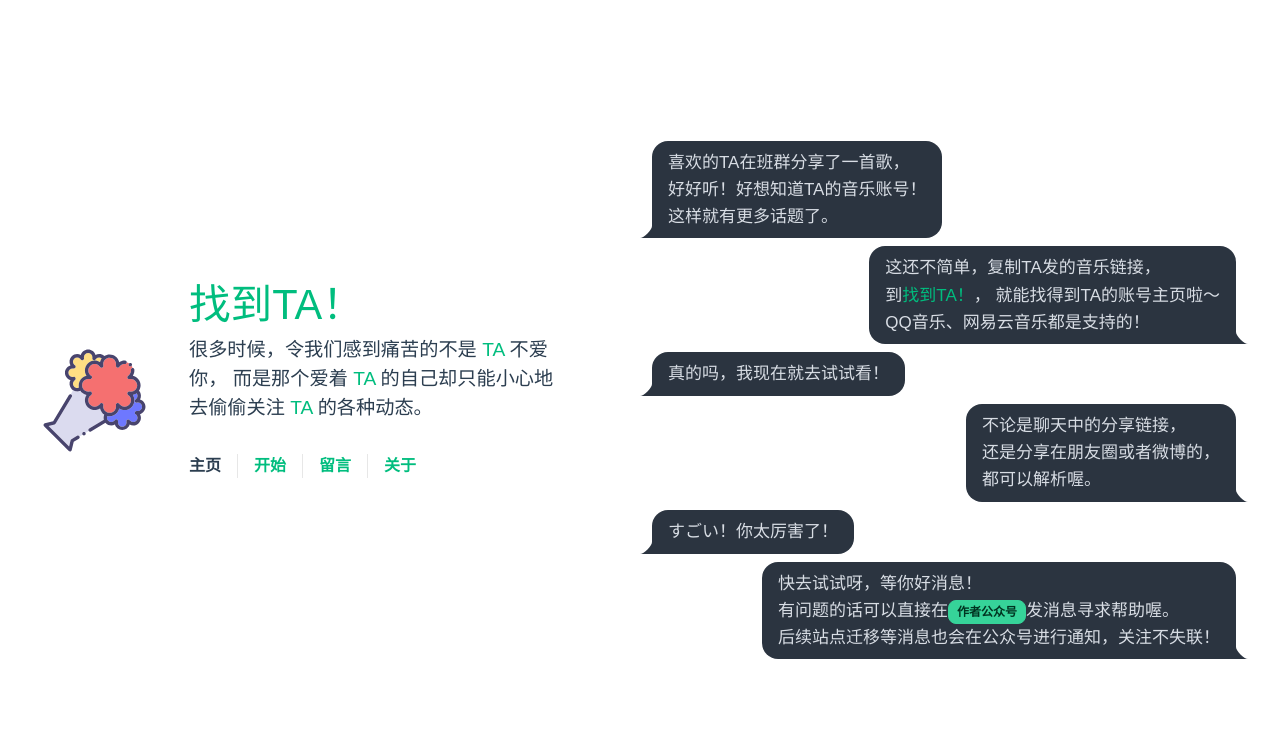
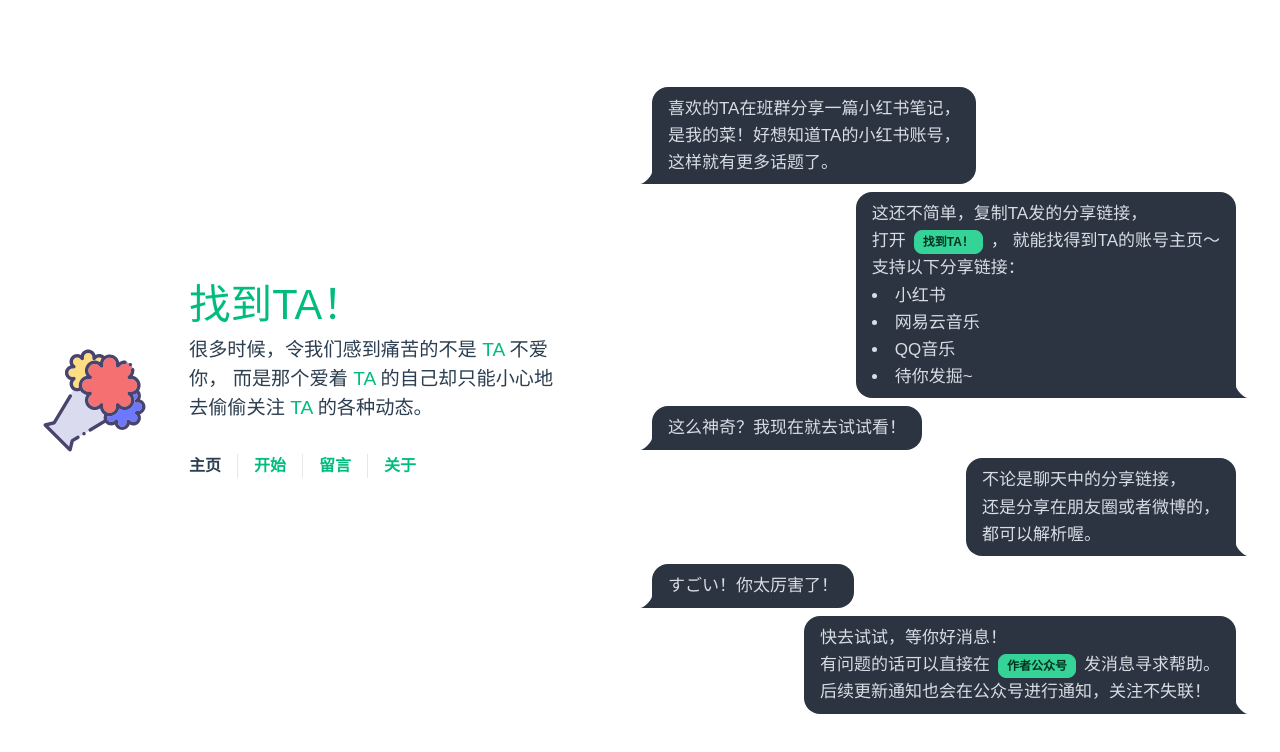
Before and after one commit to AllinProgram/find-somebody-frontend, a Vue app: page / in a window 1280 px wide. Shown: the top 752 px of the page. Built offline with nearby package versions, Linux system fonts and the light colour scheme; a web font is replaced by a local one.

Commit message:
增加小红书支持

```diff
--- a/src/App.vue
+++ b/src/App.vue
@@ -5,7 +5,7 @@ import HelloWorld from './components/HelloWorld.vue'
 
 <template>
   <header>
-    <img alt="Vue logo" class="logo" src="@/assets/logo.svg" width="125" height="125" />
+    <img alt="findsomebody logo" class="logo" src="@/assets/logo.svg" width="125" height="125" />
 
     <div class="wrapper">
       <HelloWorld msg="找到TA！" />
--- a/src/views/AboutView.vue
+++ b/src/views/AboutView.vue
@@ -63,8 +63,8 @@
                 实际上，为了应对我那糟糕的工作，我已经喝了太多咖啡 ☕️。<br>
                 你可以将这笔钱用在更需要它的地方 💰。<br>
                 无论你是学生还是已经开始工作，<br>
-                都可以尝试多购买书籍来提升自己 📚。<br>
-                希望我们都能过上充实的生活 👍💪。
+                都可以尝试多购买书籍并阅读以提升自己 📚。<br>
+                希望我们都能过上充实的生活 👍💪！
               </p>
               <div class="modal-action">
                 <label for="my_modal_7" class="btn">Close</label>
--- a/src/views/CommentView.vue
+++ b/src/views/CommentView.vue
@@ -1,5 +1,5 @@
 <template>
-  <div class="flex flex-col justify-center">
+  <div class="flex flex-col justify-center my-4">
     <div>
       <h1 class="card-title">“{{ hitokoto }}”</h1>
       <div class="card-actions justify-end">
--- a/src/views/ExecuteView.vue
+++ b/src/views/ExecuteView.vue
@@ -47,8 +47,8 @@
 
         <div class="divider mt-8 font-bold" style="color: hsla(160, 100%, 37%, 1);">一些帮助</div>
         <div>
-            网站的设计应该是比较易用的，如果在使用上还是遇到了一些比较棘手的问题，可以进行查阅
-            <label for="my-modal" class="btn btn-xs btn-success">更加详细的文档</label>。<br><br>
+            网站的设计应该是比较易用的，如果你在使用上还是遇到了一些比较棘手的问题，可以进行查阅
+            <label for="my-modal" class="btn btn-xs btn-success mx-2">更加详细的文档</label>。<br><br>
             <input type="checkbox" id="my-modal" class="modal-toggle" />
             <div class="modal">
                 <div class="modal-box">
@@ -61,7 +61,8 @@
                 </div>
             </div>
 
-            现已经支持处理以下分享链接：
+            现已支持处理以下分享链接：
+            <li class="italic">小红书</li>
             <li class="italic">网易云音乐</li>
             <li class="italic">QQ音乐（用户主页需要登陆自己账号后才能查看）</li>
 
--- a/src/views/HomeView.vue
+++ b/src/views/HomeView.vue
@@ -1,18 +1,22 @@
 <template>
   <main>
     <div class="chat chat-start">
-      <div class="chat-bubble">喜欢的TA在班群分享了一首歌，<br>好好听！好想知道TA的音乐账号！<br>这样就有更多话题了。</div>
+      <div class="chat-bubble">喜欢的TA在班群分享一篇小红书笔记，<br>是我的菜！好想知道TA的小红书账号，<br>这样就有更多话题了。</div>
     </div>
     <div class="chat chat-end">
       <div class="chat-bubble">
-        这还不简单，复制TA发的音乐链接，<br>
-        到<a href="https://findneteasecloudmusicuser.nclgclub.com/start" target="_blank">找到TA！</a>，
-        就能找得到TA的账号主页啦～<br>QQ音乐、网易云音乐都是支持的！
+        这还不简单，复制TA发的分享链接，<br>
+        打开<a class= "btn btn-xs btn-success mx-2" href="https://findneteasecloudmusicuser.nclgclub.com/start" target="_blank"> 找到TA！ </a>，
+        就能找得到TA的账号主页～<br>支持以下分享链接：
+        <li>小红书</li>
+        <li>网易云音乐</li>
+        <li>QQ音乐</li>
+        <li>待你发掘~</li>
       </div>
     </div>
 
     <div class="chat chat-start">
-      <div class="chat-bubble">真的吗，我现在就去试试看！</div>
+      <div class="chat-bubble">这么神奇？我现在就去试试看！</div>
     </div>
     <div class="chat chat-end">
       <div class="chat-bubble">
@@ -26,8 +30,8 @@
     </div>
     <div class="chat chat-end">
       <div class="chat-bubble">
-        快去试试呀，等你好消息！<br>
-        有问题的话可以直接在<label for="my-modal" class="btn btn-xs btn-success">作者公众号</label>发消息寻求帮助喔。<br>后续站点迁移等消息也会在公众号进行通知，关注不失联！
+        快去试试，等你好消息！<br>
+        有问题的话可以直接在<label for="my-modal" class="btn btn-xs btn-success mx-2">作者公众号</label>发消息寻求帮助。<br>后续更新通知也会在公众号进行通知，关注不失联！
         <input type="checkbox" id="my-modal" class="modal-toggle" />
         <div class="modal">
           <div class="modal-box">
```
